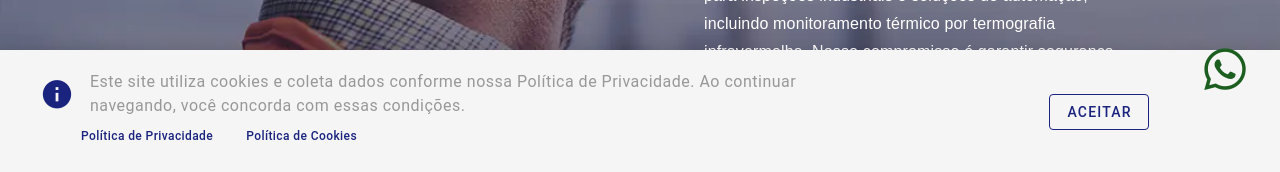
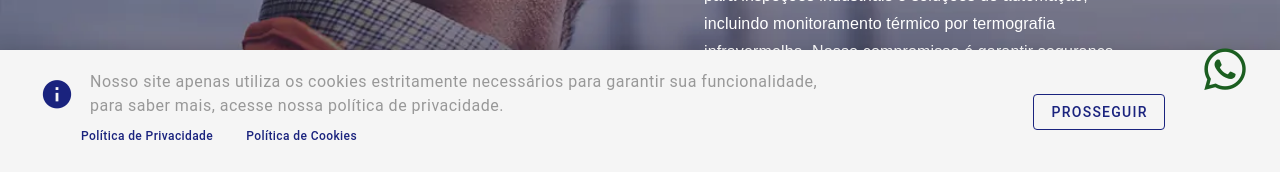
Before and after one commit to Pred-Engenharia/producao-pred-oficial, a Nuxt app: page / in a window 1280 px wide. Shown: the part 626-798 px from the top of the page. Built offline with nearby package versions, Linux system fonts and the light colour scheme.

Commit message:
feat:Politica de privacidade - ajuste de texto

```diff
--- a/components/Footer/footer.vue
+++ b/components/Footer/footer.vue
@@ -36,7 +36,11 @@
         <div class="w-100 h-100 py-4 px-5">
           <v-container>
             <div class="mb-4 text-caption text-md-body-2 text-indigo-darken-4">
-              <div><v-icon icon="mdi-email-fast-outline"></v-icon> contato@pred.com.br</div>
+              <div><v-icon icon="mdi-email-fast-outline" class="mr-2"></v-icon><a href="mailto:contato@pred.com.br" style="text-decoration: none;" class="text-indigo-darken-4">contato@pred.com.br</a> </div>
+              <div>
+                <v-icon icon="mdi-email-fast-outline" class="mr-2"></v-icon>
+                <a href="mailto:privacidade@pred.com.br" style="text-decoration: none;" class="text-indigo-darken-4">privacidade@pred.com.br</a>
+              </div>
               <div class="mt-2"><v-icon icon="mdi-map-marker-radius"></v-icon> R. Italina Pereira Mota, 440 - Jardim Camburi, Vitória - ES, 29090-370</div>
             </div>
             <hr>
--- a/components/Nav/Contato.vue
+++ b/components/Nav/Contato.vue
@@ -15,14 +15,17 @@
         </template>
         <template v-slot:default="{ isActive }">
             <v-card class="pb-6" aria-labelledby="dialog-title" aria-describedby="dialog-content">
-                <v-card-actions>
-                    <v-spacer></v-spacer>
-                    <v-btn
+                <div class="text-end pa-2">
+                     <v-btn
                         icon="mdi-close-box-multiple-outline"
                         @click="isActive.value = false"
                         aria-label="Fechar"
+                        variant="text"
+                        size="small"
                     ></v-btn>
-                </v-card-actions>
+
+                </div>
+
                 <v-card-item>
                     <FormularioForm />
                 </v-card-item>
--- a/components/formulario/form.vue
+++ b/components/formulario/form.vue
@@ -46,6 +46,9 @@
         type="text"
         density="compact"
       ></v-text-field>
+      <p class="text-caption py-2">Conheça nossa
+        <nuxt-link to="/privacidade" style="text-decoration: none;">Política de Privacidade</nuxt-link>
+        - <a href="mailto:privacidade@pred.com.br" style="text-decoration: none;">privacidade@pred.com.br</a></p>
       <p class="text-center text-caption bg-light-green-darken-4 rounded mb-2" v-if="progress">E-mail encaminhado com sucesso!</p>
       <v-btn
         variant="flat"
--- a/layouts/default.vue
+++ b/layouts/default.vue
@@ -27,7 +27,7 @@
         <v-col cols="12" md="8">
           <div class=" d-flex align-center ga-1 ga-md-4">
             <v-icon icon="mdi-information" class="text-h4 text-indigo-darken-4"></v-icon>
-            <p class="text-disabled text-caption text-md-body-1"> Este site utiliza cookies e coleta dados conforme nossa Política de Privacidade. Ao continuar navegando, você concorda com essas condições.</p>
+            <p class="text-disabled text-caption text-md-body-1"> Nosso site apenas utiliza os cookies estritamente necessários para garantir sua funcionalidade, para saber mais, acesse nossa política de privacidade.</p>
           </div>
 
           <div class="ml-6">
@@ -122,7 +122,7 @@
         <v-spacer></v-spacer>
          <v-col cols="12" md="3">
             <div class="text-center">
-              <v-btn variant="outlined" color="indigo-darken-4" @click="politica = true">Aceitar</v-btn>
+              <v-btn variant="outlined" color="indigo-darken-4" @click="politica = true">Prosseguir</v-btn>
             </div>
         </v-col>
       </v-row>
@@ -139,7 +139,7 @@
 <script setup>
 
 const politica = useCookie('politica - privacidade/cookie', {
-  maxAge: 60 * 60 * 24 * 365, // 1 ano em segundos
+  maxAge: 60 * 60 * 24 * 30, // 30 dias
   path: '/',
   sameSite: 'lax',
   secure: true,
```
